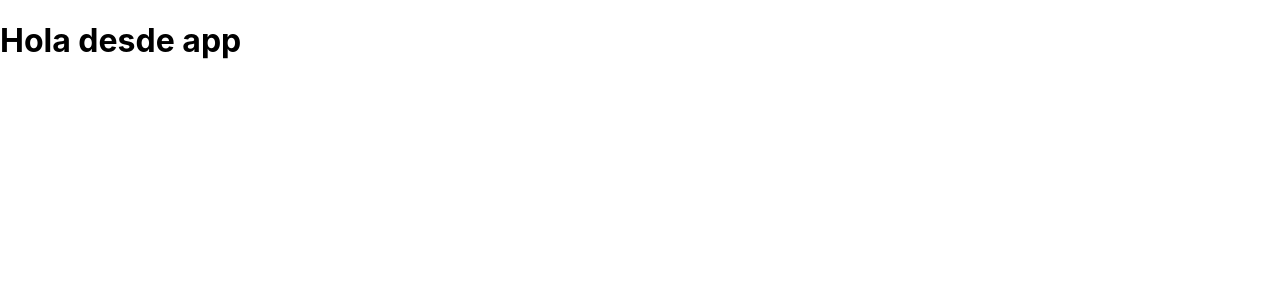
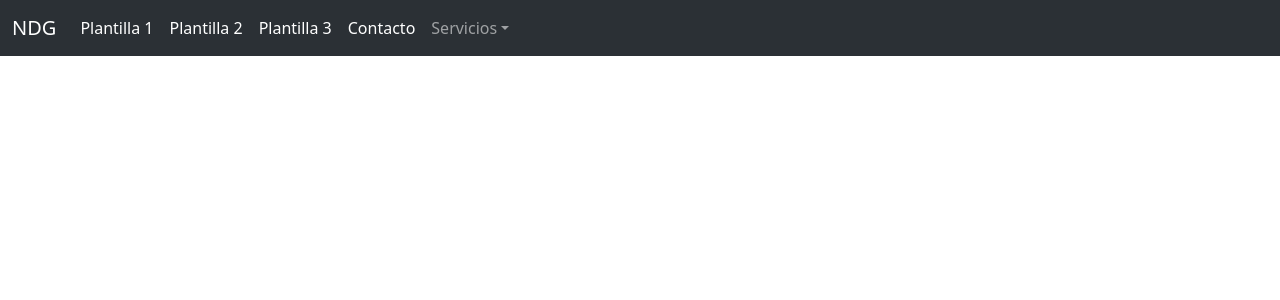
Before and after one commit to Erick-Hernandez-Ortega/NDG, a React (Create React App) app: page / in a window 1280 px wide. Shown: the top 300 px of the page. Built offline with nearby package versions, Linux system fonts and the light colour scheme.

Commit message:
Agregamos el NavBar

```diff
--- a/src/components/NavBar/NavBar.jsx
+++ b/src/components/NavBar/NavBar.jsx
@@ -2,7 +2,39 @@ import React from 'react';
 
 const NavBar = () => {
     return (
-        <h1>Hola desde NavBar</h1>
+        <nav class="navbar navbar-expand-lg bg-body-tertiary" data-bs-theme="dark">
+            <div class="container-fluid">
+                <a class="navbar-brand" href="#">NDG</a>
+                <button class="navbar-toggler" type="button" data-bs-toggle="collapse" data-bs-target="#navbarSupportedContent" aria-controls="navbarSupportedContent" aria-expanded="false" aria-label="Toggle navigation">
+                    <span class="navbar-toggler-icon"></span>
+                </button>
+                <div class="collapse navbar-collapse" id="navbarSupportedContent">
+                    <ul class="navbar-nav me-auto mb-2 mb-lg-0">
+                        <li class="nav-item">
+                            <a class="nav-link active" aria-current="page" href="#">Plantilla 1</a>
+                        </li>
+                        <li class="nav-item">
+                            <a class="nav-link active" aria-current="page" href="#">Plantilla 2</a>
+                        </li>
+                        <li class="nav-item">
+                            <a class="nav-link active" aria-current="page" href="#">Plantilla 3</a>
+                        </li>
+                        <li class="nav-item">
+                            <a class="nav-link active" aria-current="page" href="#">Contacto</a>
+                        </li>
+                        <li class="nav-item dropdown">
+                            <a class="nav-link dropdown-toggle" href="#" role="button" data-bs-toggle="dropdown" aria-expanded="false">
+                                Servicios
+                            </a>
+                            <ul class="dropdown-menu">
+                                <li><a class="dropdown-item" href="#">Reparaciones</a></li>
+                                <li><a class="dropdown-item" href="#">Ventas</a></li>
+                            </ul>
+                        </li>
+                    </ul>
+                </div>
+            </div>
+        </nav>
     );
 };
 
--- a/src/components/app.jsx
+++ b/src/components/app.jsx
@@ -1,8 +1,9 @@
 import React from 'react';
+import NavBar from './NavBar/NavBar';
 
 const App = () => {
     return (
-        <h1>Hola desde app</h1>
+        <NavBar />
     );
 };
 
--- a/src/index.js
+++ b/src/index.js
@@ -2,6 +2,10 @@ import React from 'react';
 import ReactDOM from 'react-dom/client';
 import './index.css';
 import App from './components/app';
+// Importamos Bootstrap
+import 'bootstrap/dist/css/bootstrap.min.css';
+import 'bootstrap/dist/js/bootstrap.bundle.min';
+
 
 const root = ReactDOM.createRoot(document.getElementById('root'));
 root.render(
```
